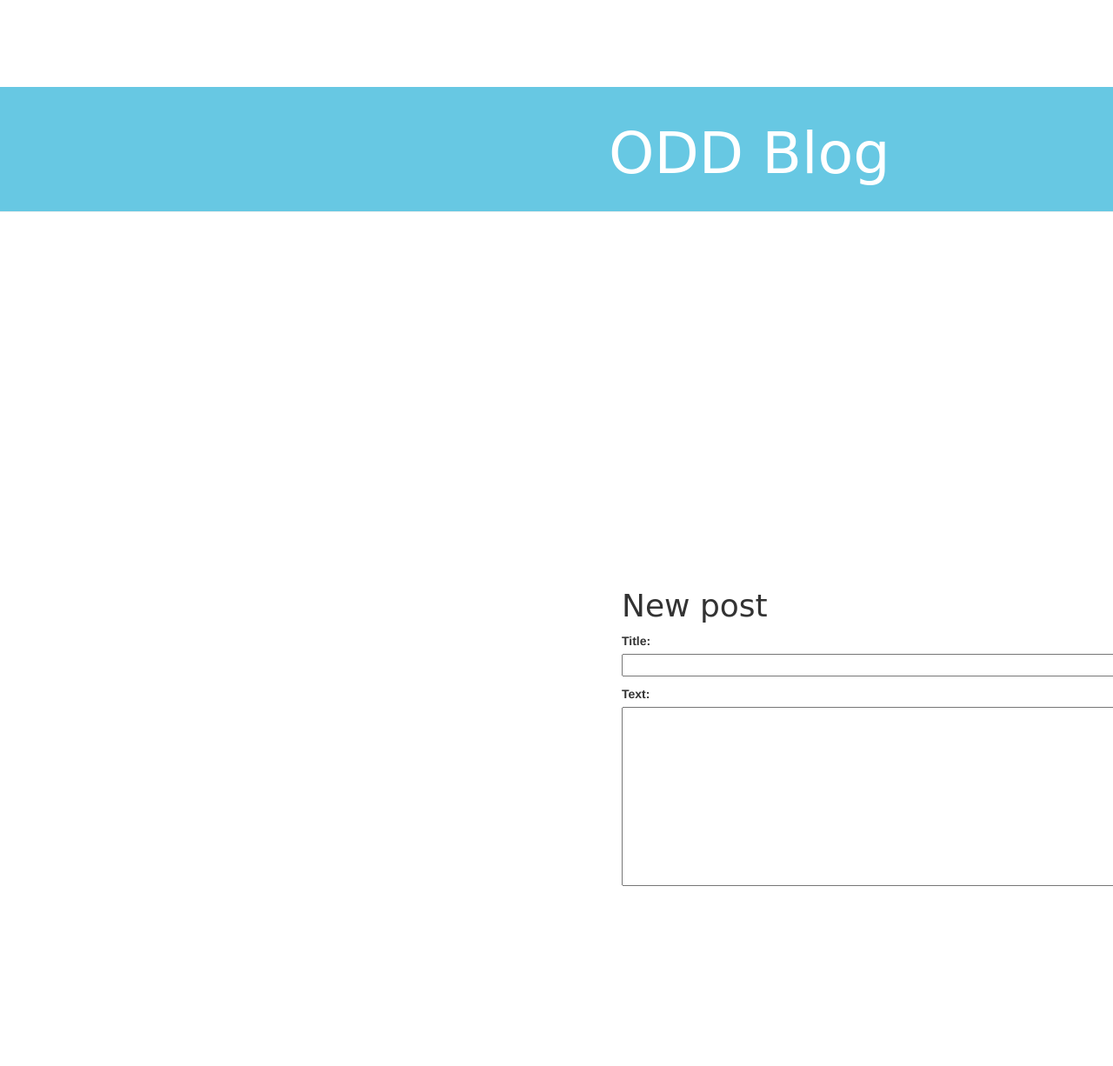
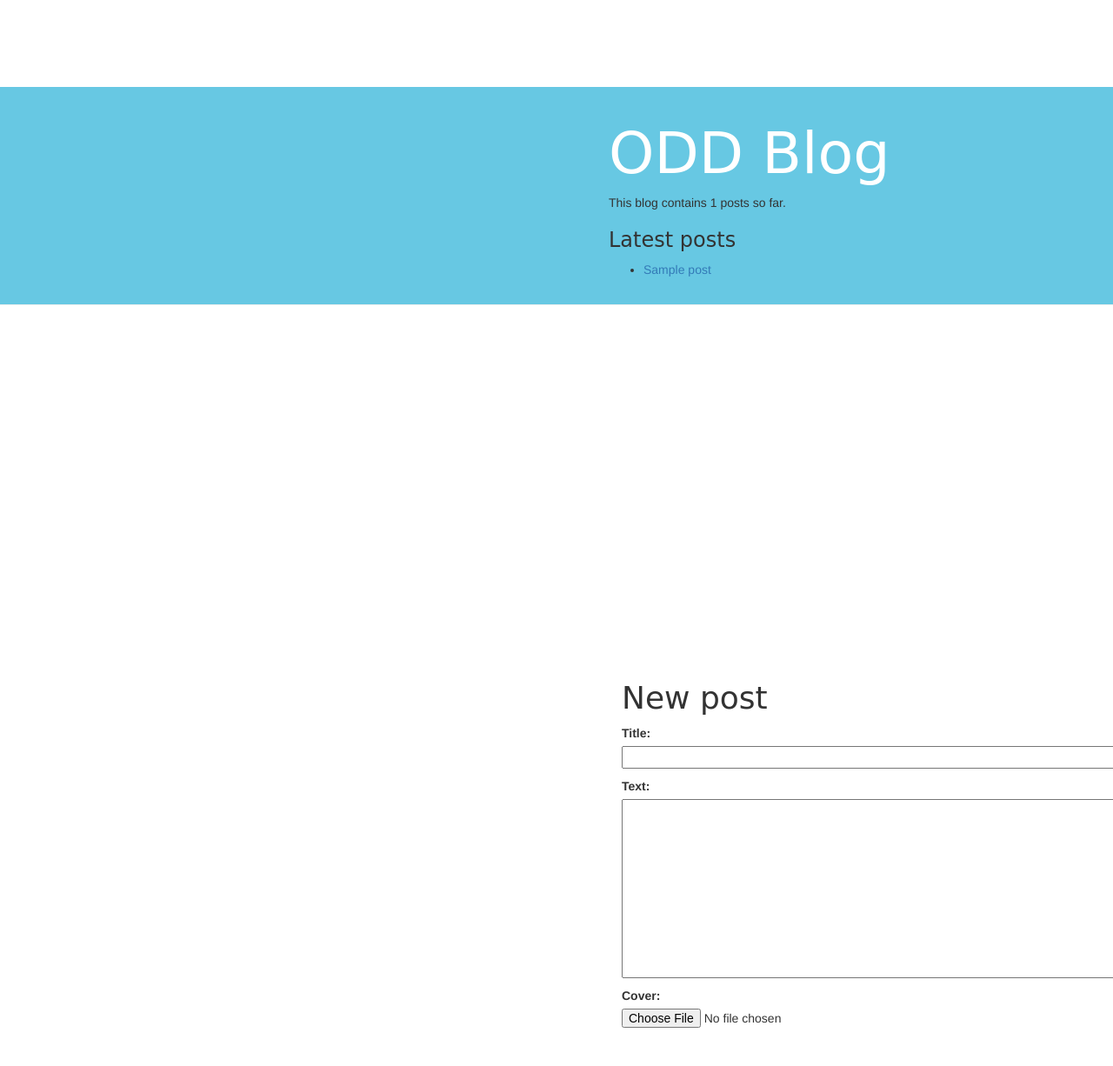
Before and after one commit to odianboy/my-first-blog, a Django app: page /post/new/ in a window 1280 px wide; the page is wider, and only the part inside the window is pictured. Shown: that part at 87% size. Before the commit the page ends 1019 px from the top of that part, so only its background shows below. Run offline with Django 3.2, Linux system fonts and the light colour scheme; tables that the repository leaves empty hold one stand-in row (values such as "Sample post"); some libraries are stand-ins or nearby versions; some web fonts are replaced.

Commit message:
Ability to upload image to post

```diff
--- a/blog/admin.py
+++ b/blog/admin.py
@@ -3,7 +3,7 @@ from .models import Post, Comment
 
 
 class PostAdmin(admin.ModelAdmin):
-    list_display = ('author', 'title', 'text', 'created_date', 'published_date')
+    list_display = ('author', 'title', 'text', 'created_date', 'published_date', 'cover')
     list_filter = ('author', 'title', 'text', 'created_date', 'published_date')
     search_fields = ('title', 'text')
     raw_id_fields = ('author',)
--- a/blog/forms.py
+++ b/blog/forms.py
@@ -5,7 +5,7 @@ from .models import Post, Comment
 class PostForm(forms.ModelForm):
     class Meta:
         model = Post
-        fields = ('title', 'text',)
+        fields = ('title', 'text', 'cover')
 
 
 class CommentForm(forms.ModelForm):
--- a/blog/models.py
+++ b/blog/models.py
@@ -11,6 +11,7 @@ class Post(models.Model):
     created_date = models.DateTimeField(default=timezone.now)
     published_date = models.DateTimeField(blank=True, null=True)
     tags = TaggableManager()
+    cover = models.ImageField(upload_to='images/', blank=True, null=True)
 
     def publish(self):
         self.published_date = timezone.now()
--- a/blog/templates/blog/base.html
+++ b/blog/templates/blog/base.html
@@ -1,3 +1,4 @@
+{% load blog_tags %}
 {% load static %}
 <html>
     <head>
@@ -13,6 +14,10 @@
            <a href="{% url 'post_new' %}" class="top-menu"><span class="glyphicon glyphicon-plus"></span></a>
            {% endif %}
             <h1><a href="/">ODD Blog</a></h1>
+            <p>This blog contains {% total_posts %} posts so far.</p>
+
+           <h3>Latest posts</h3>
+                {% show_latest_posts 3 %}
        </div>
        <div class="authorization">
            {% if user.is_authenticated %}
--- /dev/null
+++ b/blog/templates/blog/latest_posts.html
@@ -0,0 +1,7 @@
+<ul>
+    {% for post in latest_posts %}
+        <li>
+            <a href="{{ post.get_absolute_url }}">{{ post.title }}</a>
+        </li>
+    {% endfor %}
+</ul>
--- a/blog/templates/blog/post_edit.html
+++ b/blog/templates/blog/post_edit.html
@@ -1,9 +1,15 @@
 {% extends 'blog/base.html' %}
 
 {% block content %}
+
     <h1>New post</h1>
-    <form method="POST" class="post-form">{% csrf_token %}
+    <form method="POST" class="post-form" enctype="multipart/form-data">
+        {% csrf_token %}
         {{ form.as_p }}
         <button type="submit" class="save btn btn-default">Save</button>
     </form>
+      {% if post.cover %}
+                <img src="{{MEDIA_URL}}{{post.cover.url}}" alt="connect" style="max-height:300px">
+            {% endif %}
+
 {% endblock %}
--- /dev/null
+++ b/blog/templatetags/blog_tags.py
@@ -0,0 +1,23 @@
+from django import template
+from ..models import Post
+from django.db.models import Count
+from django.utils.safestring import mark_safe
+import markdown
+
+register = template.Library()
+
+
+@register.simple_tag
+def total_posts():
+    return Post.objects.count()
+
+
+@register.inclusion_tag('blog/latest_posts.html')
+def show_latest_posts(count=5):
+    latest_posts = Post.objects.order_by('-published_date')[:count]
+    return {'latest_posts': latest_posts}
+
+
+@register.filter(name='markdown')
+def markdown_format(text):
+    return mark_safe(markdown.markdown(text))
--- a/blog/urls.py
+++ b/blog/urls.py
@@ -1,11 +1,18 @@
 from django.urls import path
 from . import views
+from django.conf import settings
+from django.conf.urls.static import static
 
 
 urlpatterns = [
     path('', views.post_list, name='post_list'),
+    path(r'^tag/(?P<tag_slug>[-\w]+)/$', views.post_list, name='post_list_by_tag'),
     path('post/<int:pk>/', views.post_detail, name='post_detail'),
     path('post/new/', views.post_new, name='post_new'),
     path('post/<int:pk>/edit/', views.post_edit, name='post_edit'),
 
+
 ]
+
+if settings.DEBUG:
+    urlpatterns += static(settings.MEDIA_URL, document_root=settings.MEDIA_ROOT)
--- a/blog/views.py
+++ b/blog/views.py
@@ -5,24 +5,40 @@ from django.shortcuts import render, get_object_or_404
 from .forms import PostForm, CommentForm
 from django.shortcuts import redirect
 from django.core.paginator import Paginator, EmptyPage, PageNotAnInteger
+from django.urls import reverse_lazy
+from taggit.models import Tag
+from django.db.models import Count
 
 
 def post_list(request, tag_slug=None):
     object_list = Post.objects.filter(published_date__lte=timezone.now()).order_by('-published_date')
+
+    tag = None
+
+    if tag_slug:
+        tag = get_object_or_404(Tag, slug=tag_slug)
+        object_list = object_list.filter(tags__in=[tag])
+
     paginator = Paginator(object_list, 3)
     page = request.GET.get('page')
+
     try:
         posts = paginator.page(page)
     except PageNotAnInteger:
         posts = paginator.page(1)
     except EmptyPage:
         posts = paginator.page(paginator.num_pages)
-    return render(request, 'blog/post_list.html', {'page': page, 'posts': posts})
+    return render(request, 'blog/post_list.html', {'page': page, 'posts': posts, 'tag': tag})
 
 
 def post_detail(request, pk):
     post = get_object_or_404(Post, pk=pk)
     comments = post.comments.filter(active=True)
+
+    post_tags_ids = post.tags.values_list('id', flat=True)
+    similar_posts = Post.objects.filter(tags__in=post_tags_ids).exclude(id=post.id)
+    similar_posts = similar_posts.annotate(same_tags=Count('tags')).order_by('-same_tags', '-published_date')[:4]
+
     if request.method == 'POST':
         comment_form = CommentForm(data=request.POST)
         if comment_form.is_valid():
@@ -32,12 +48,19 @@ def post_detail(request, pk):
             new_comment.save()
     else:
         comment_form = CommentForm()
-    return render(request, 'blog/post_detail.html', {'post': post, 'comments': comments, 'comment_form': comment_form})
+    return render(request,
+                  'blog/post_detail.html',
+                  {'post': post,
+                   'comments': comments,
+                   'comment_form': comment_form,
+                   'similar_posts': similar_posts
+                   }
+                  )
 
 
 def post_new(request):
     if request.method == "POST":
-        form = PostForm(request.POST)
+        form = PostForm(request.POST, request.FILES)
         if form.is_valid():
             post = form.save(commit=False)
             post.author = request.user
@@ -52,7 +75,7 @@ def post_new(request):
 def post_edit(request, pk):
     post = get_object_or_404(Post, pk=pk)
     if request.method == "POST":
-        form = PostForm(request.POST, instance=post)
+        form = PostForm(request.POST, request.FILES, instance=post)
         if form.is_valid():
             post = form.save(commit=False)
             post.author = request.user
--- a/mysite/settings.py
+++ b/mysite/settings.py
@@ -124,3 +124,5 @@ STATIC_URL = '/static/'
 STATIC_ROOT = os.path.join(BASE_DIR, 'static')
 LOGIN_REDIRECT_URL = 'post_list'
 LOGOUT_REDIRECT_URL = 'post_list'
+MEDIA_URL = '/media/'
+MEDIA_ROOT = os.path.join(BASE_DIR, 'blog/media')
--- a/mysite/urls.py
+++ b/mysite/urls.py
@@ -15,6 +15,8 @@ Including another URLconf
 """
 from django.contrib import admin
 from django.urls import path, include
+from django.conf import settings
+from django.conf.urls.static import static
 
 urlpatterns = [
     path('admin/', admin.site.urls),
@@ -22,3 +24,6 @@ urlpatterns = [
     path('accounts/', include('accounts.urls')),
     path('', include('blog.urls')),
 ]
+
+if settings.DEBUG:
+    urlpatterns += static(settings.MEDIA_URL, document_root=settings.MEDIA_ROOT)
```
Also changed, not shown: blog/templates/blog/post_detail.html (+14 -1 lines), blog/templates/blog/post_list.html (+19 -3 lines), requirements.txt (+7 -1 lines), blog/migrations/0005_post_cover.py (added), blog/migrations/0006_auto_20201205_2333.py (added), blog/templatetags/__init__.py (added).
